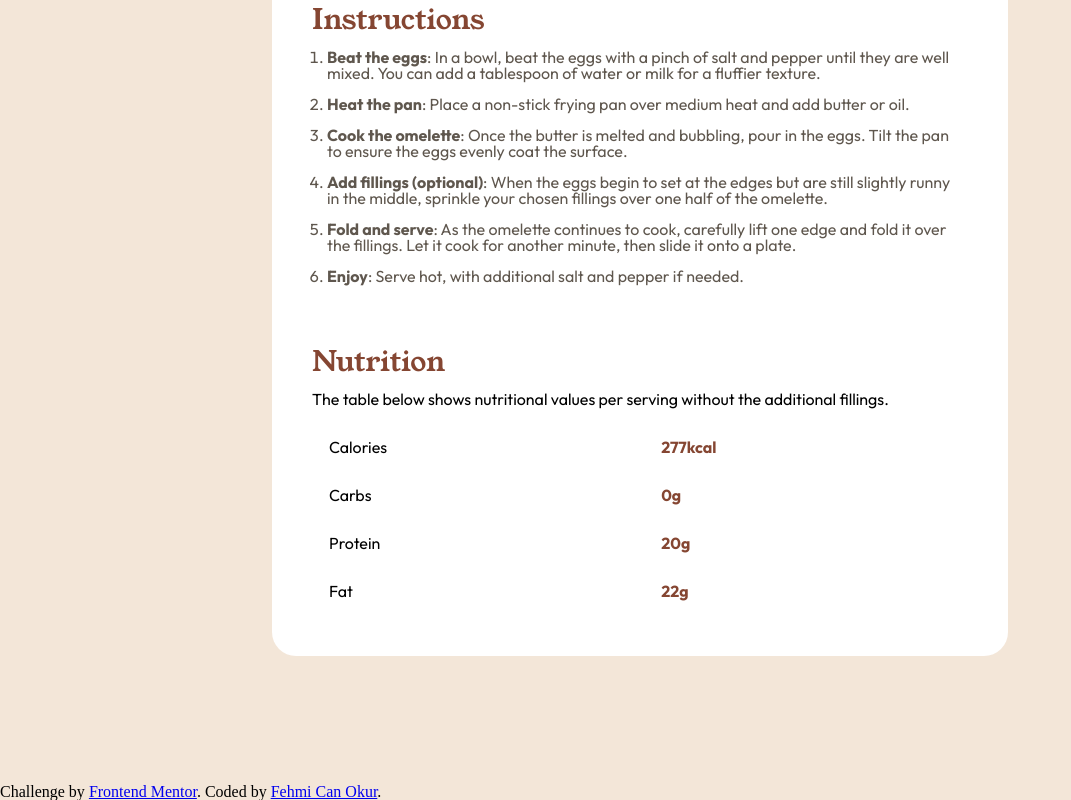
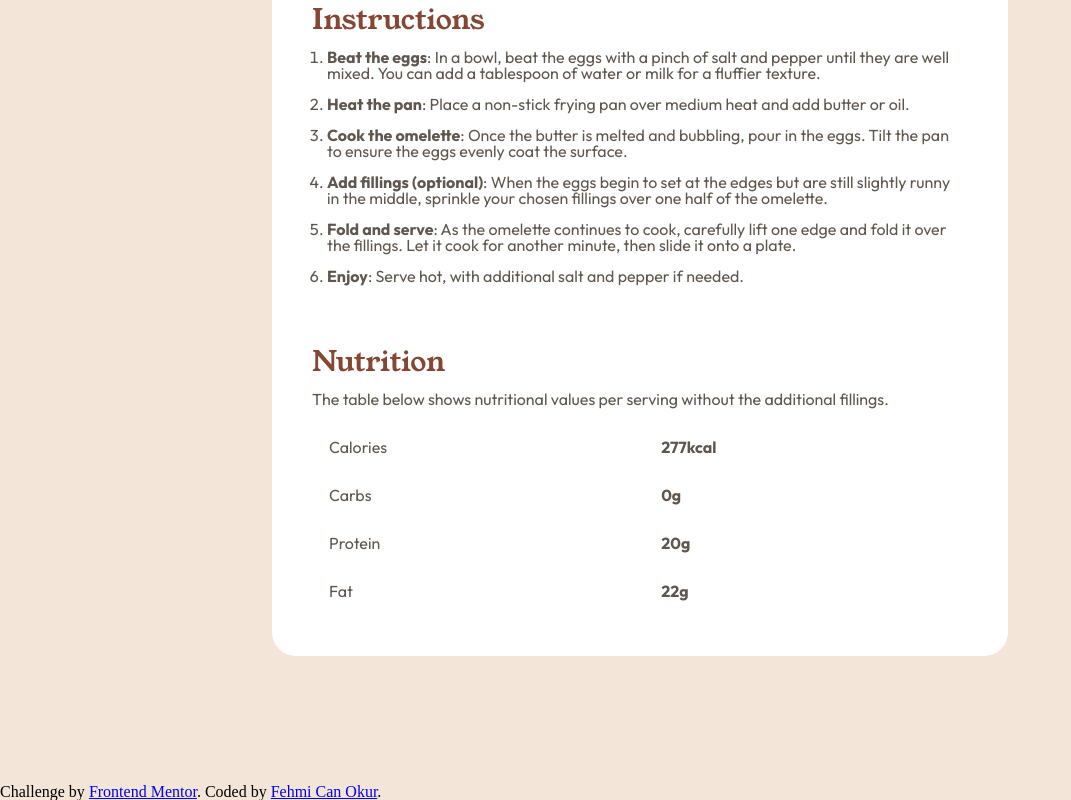
Before and after one commit to fcokur/recipe-page, a plain HTML site: page index.html in a window 1280 px wide. Shown: the part 1173-1973 px from the top of the page, without its empty margins (0-1071 px from the left). Drawn offline with Linux system fonts and the light colour scheme.

Commit message:
Polishing the details 🌟

```diff
--- a/style.css
+++ b/style.css
@@ -133,6 +133,7 @@ body {
 .recipe-page__nutrition-info {
   margin: 15px 0;
   font-family: var(--outfit);
+  color: var(--stone-600);
 }
 
 .recipe-page__nutrition-table {
@@ -142,6 +143,7 @@ body {
 
 .recipe-page__nutrition-table tr td {
   padding: 15px;
+  color: var(--stone-600);
 }
 
 .recipe-page__nutrition-value {
```
